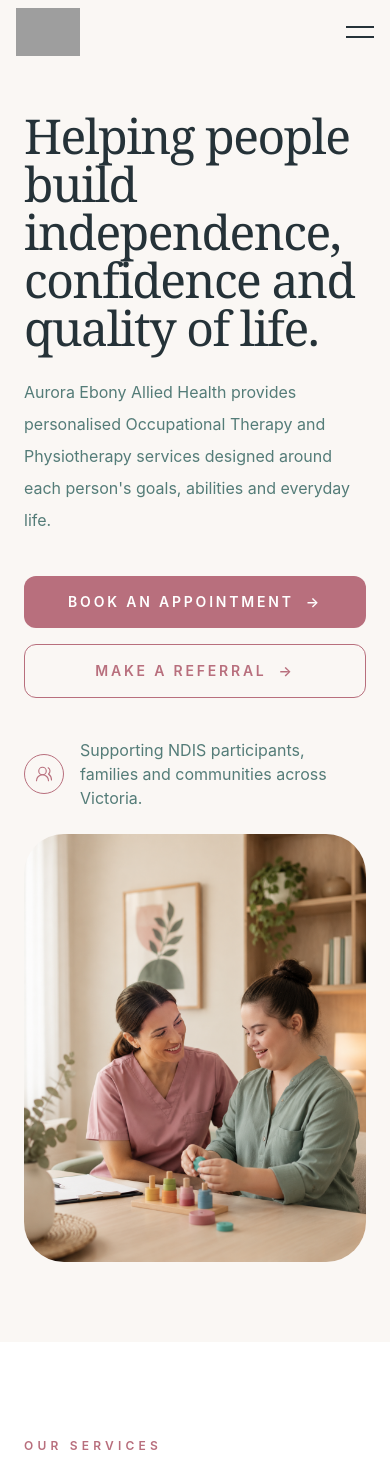
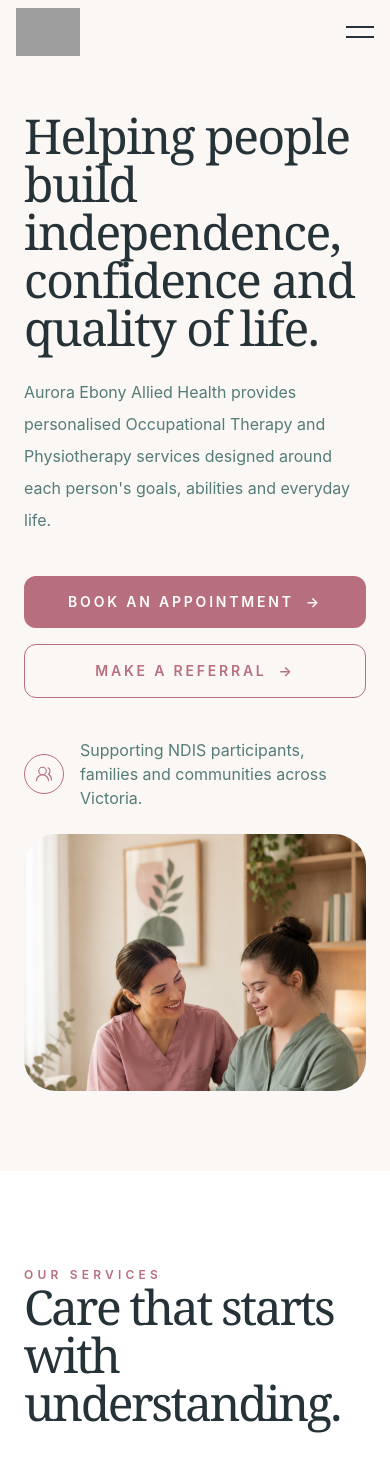
Before and after one commit to WEBADMINRS/aurora-ebony-allied-health, a React (Vite) app: page / in a window 390 px wide. Shown: the top 1457 px of the page. Built offline with nearby package versions, Linux system fonts and the light colour scheme; grey boxes are pictures that could not be loaded.

Commit message:
Improve mobile hero layout

```diff
--- a/src/components/home/Hero.tsx
+++ b/src/components/home/Hero.tsx
@@ -35,6 +35,7 @@ export default function Hero() {
           {/* LEFT CONTENT */}
 
           <motion.div
+  className="lg:order-1"
             initial={{
               opacity:0,
               y:30,
@@ -91,19 +92,7 @@ export default function Hero() {
               designed around each person's goals, abilities
               and everyday life.
             </p>
-
-
-
-            <div
-              className="
-                mt-10
-                translate-y-6
-                flex
-                flex-col
-                gap-4
-                sm:flex-row
-              "
-            >
+            <div className="mt-10 translate-y-6 flex flex-col gap-4 sm:flex-row">
 
               <Button
                 to="/contact"
@@ -121,6 +110,7 @@ export default function Hero() {
 
 
             </div>
+
 
 
 
@@ -181,6 +171,12 @@ export default function Hero() {
 {/* HERO IMAGE */}
 
 <motion.div
+  className="
+    order-2
+    lg:order-2
+    flex
+    justify-center
+  "
   initial={{
     opacity:0,
     y:20,
@@ -193,19 +189,15 @@ export default function Hero() {
     duration:0.9,
     delay:0.2,
   }}
-  className="
-    flex
-    justify-center
-  "
 >
 
 <div
   className="
-    aspect-[4/5]
+    aspect-[4/3]
     w-full
-    max-w-xl
+    max-w-lg
     overflow-hidden
-    rounded-[40px]
+    rounded-[32px]
     md:aspect-[4/5]
   "
 >
@@ -226,7 +218,6 @@ className="
 
 </motion.div>
 
-
         </div>
 
 
```
Lines whose indentation alone changed are shown as unchanged.
